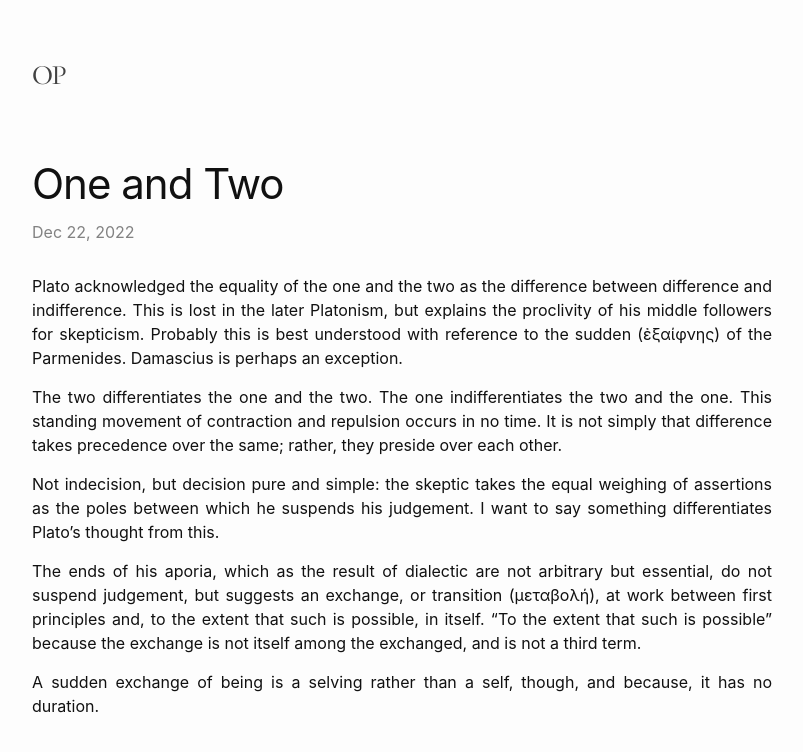
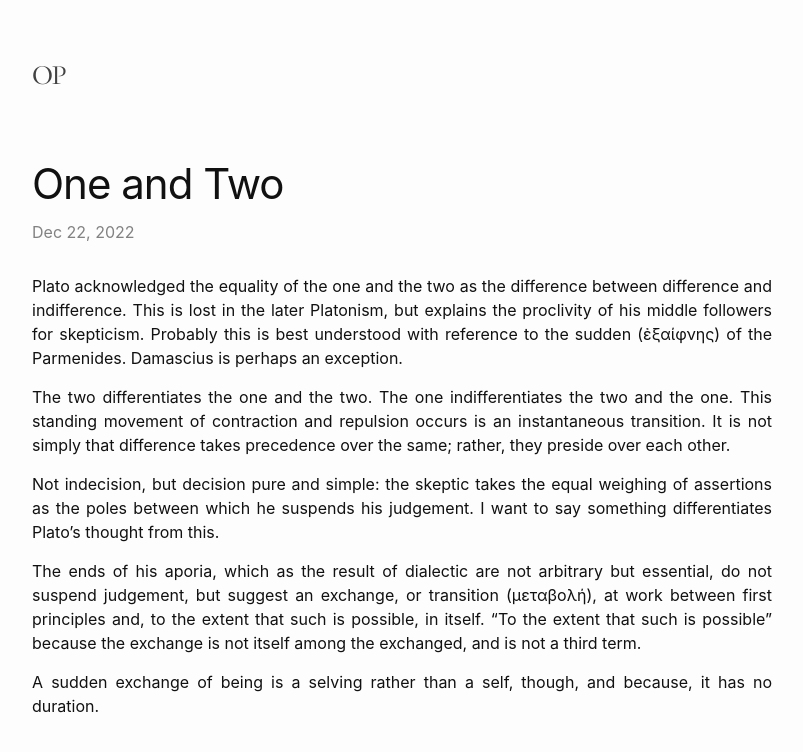
Before and after one commit to TheatrumMundi/TheatrumMundi, a Jekyll site: the page built from _posts/2022-12-22-one-and-two.markdown, in a window 1280 px wide. Shown: the top 752 px of the page, without its empty margins (238-1041 px from the left). Built offline with Jekyll 4.4.1, drawn with Linux system fonts in a browser that asks for light colours; some web fonts are replaced.

Commit message:
Update 2022-12-22-one-and-two.markdown

```diff
--- a/_posts/2022-12-22-one-and-two.markdown
+++ b/_posts/2022-12-22-one-and-two.markdown
@@ -7,10 +7,10 @@ categories: jekyll update
 
 Plato acknowledged the equality of the one and the two as the difference between difference and indifference. This is lost in the later Platonism, but explains the proclivity of his middle followers for skepticism. Probably this is best understood with reference to the sudden (ἐξαίφνης) of the Parmenides. Damascius is perhaps an exception.
 
-The two differentiates the one and the two. The one indifferentiates the two and the one. This standing movement of contraction and repulsion occurs in no time. It is not simply that difference takes precedence over the same; rather, they preside over each other.
+The two differentiates the one and the two. The one indifferentiates the two and the one. This standing movement of contraction and repulsion occurs is an instantaneous transition. It is not simply that difference takes precedence over the same; rather, they preside over each other.
 
 Not indecision, but decision pure and simple: the skeptic takes the equal weighing of assertions as the poles between which he suspends his judgement. I want to say something differentiates Plato's thought from this.
 
-The ends of his aporia, which as the result of dialectic are not arbitrary but essential, do not suspend judgement, but suggests an exchange, or transition (μεταβολή), at work between first principles and, to the extent that such is possible, in itself. "To the extent that such is possible" because the exchange is not itself among the exchanged, and is not a third term.
+The ends of his aporia, which as the result of dialectic are not arbitrary but essential, do not suspend judgement, but suggest an exchange, or transition (μεταβολή), at work between first principles and, to the extent that such is possible, in itself. "To the extent that such is possible" because the exchange is not itself among the exchanged, and is not a third term.
 
 A sudden exchange of being is a selving rather than a self, though, and because, it has no duration.
```
